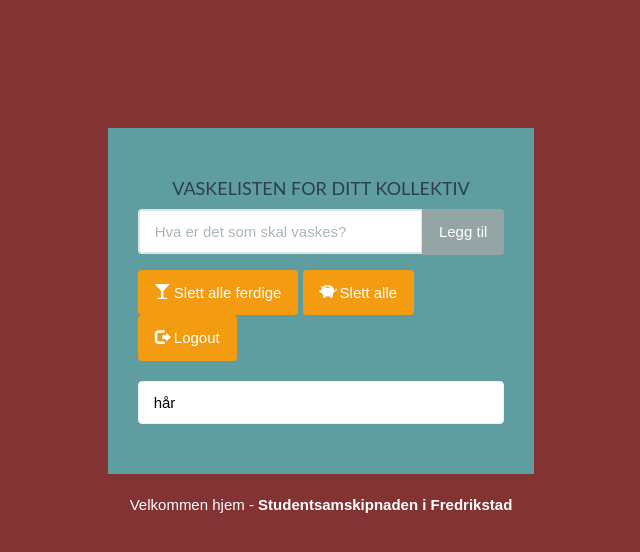
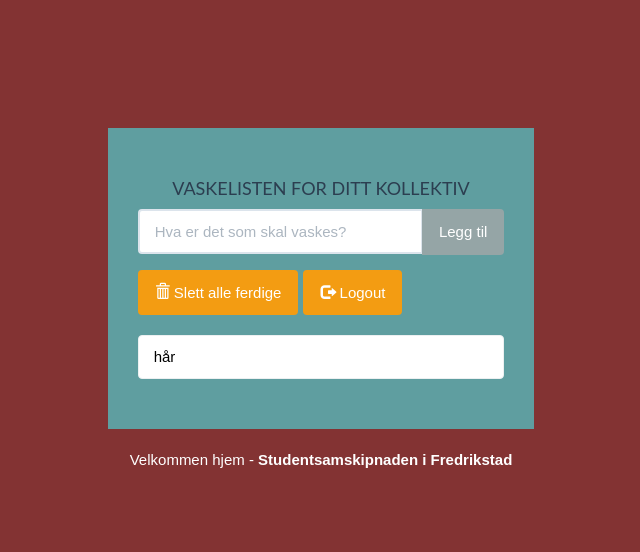
Before and after one commit to karendahlaarhus/TDT4140-programvareutvikling, a Django app: page / in a window 1280 px wide. Shown: the top 552 px of the page, without its empty margins (319-959 px from the left). Run offline with Django 3.2, Linux system fonts and the light colour scheme; a user stored in the database is signed in; data comes from the database, SQL or seed files in the repository; both versions use the stored data as it was after the commit.

Commit message:
minor fixes

```diff
--- a/SiF/templates/todo/index.html
+++ b/SiF/templates/todo/index.html
@@ -36,14 +36,10 @@
                         <div class="btn-toolbar">
                             <div class="btn-group">
                                 <a href="{% url 'deletecomplete' %}"><button type="button" class="btn btn-warning">
-                                    <i class="glyphicon glyphicon-glass"></i> Slett alle ferdige
+                                    <i class="glyphicon glyphicon-trash"></i> Slett alle ferdige
                                 </button></a>
                             </div>
-                            <div class="btn-group">
-                                <a href="{% url 'deleteall' %}"><button type="button" class="btn btn-warning">
-                                    <i class="glyphicon glyphicon-piggy-bank"></i> Slett alle
-                                </button></a>
-                            </div>
+
                             <div class="btn-group">
                                 <a href="{% url 'logout' %}"><button type="button" class="btn btn-warning">
                                     <i class="glyphicon glyphicon-log-out"></i> Logout
```
Also changed, not shown: SiF/db.sqlite3.
